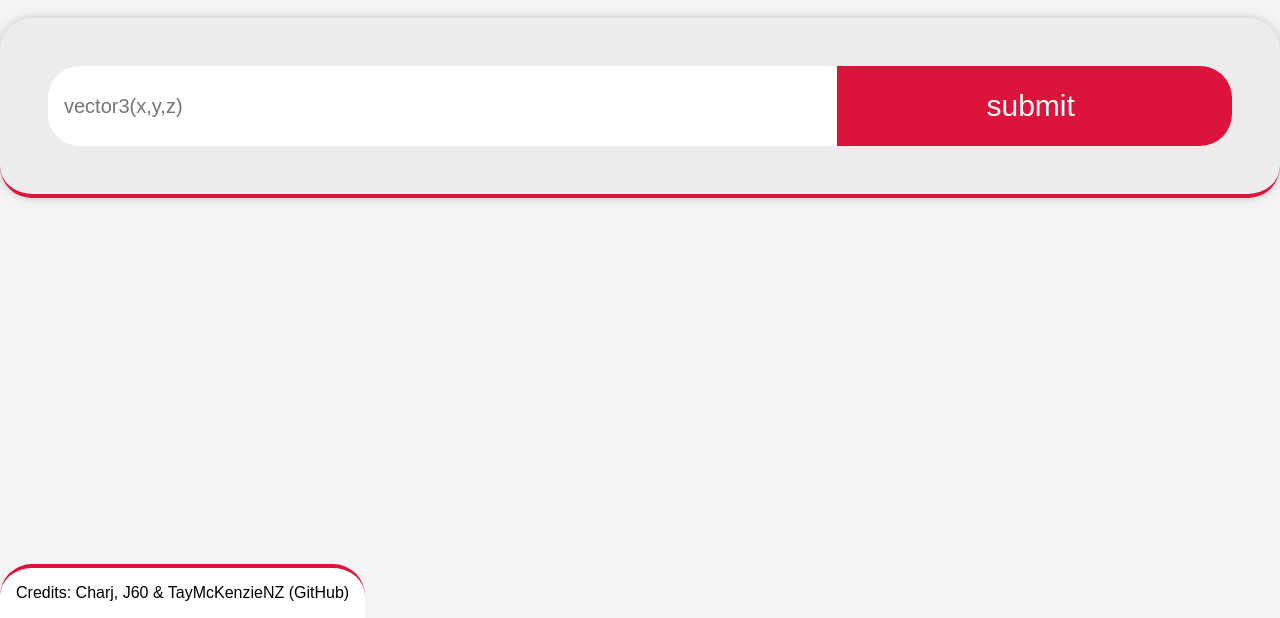
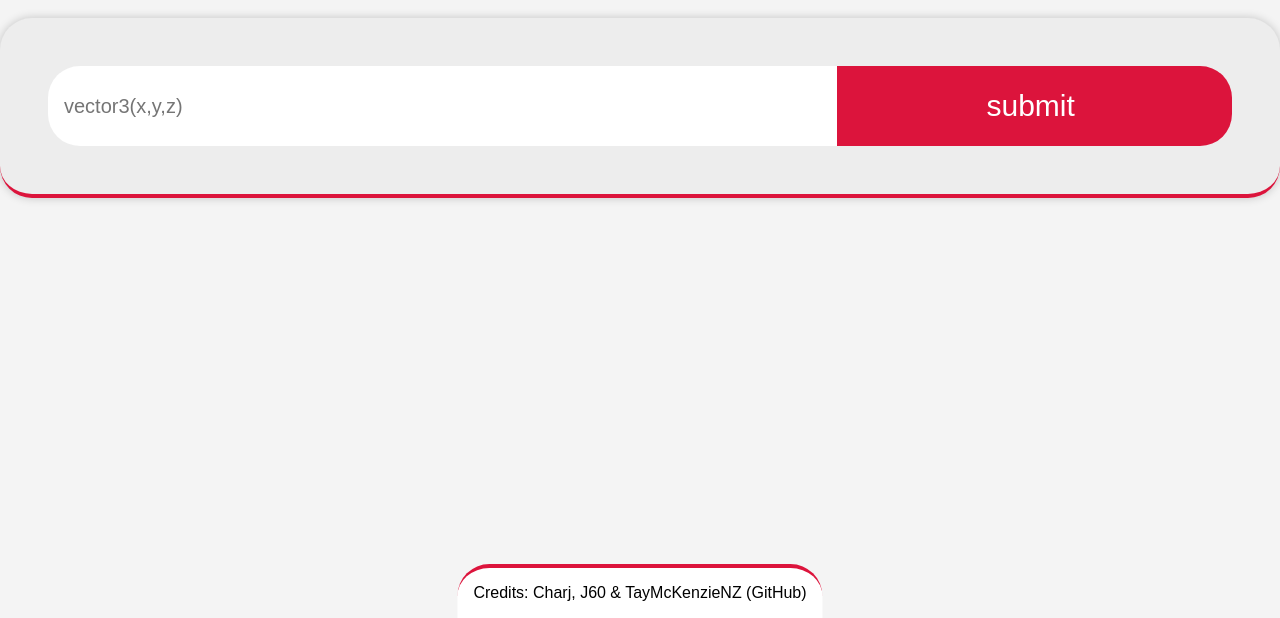
Before and after one commit to Jamie9192/FiveM-Sound-Emitter-Search, a plain HTML site: page EmitterSearch/index.html in a window 1280 px wide. Shown: the part 182-800 px from the top of the page. Drawn offline with nearby package versions, Linux system fonts and the light colour scheme.

Commit message:
margin actual fix

```diff
--- a/EmitterSearch/app.css
+++ b/EmitterSearch/app.css
@@ -72,9 +72,10 @@ background-color:white;
 border-radius: 2rem 2rem 0 0;
 border-top:solid 0.25rem #DC143C;
 bottom: 0vh;
-margin: 0 auto;
+left: 50%;
 padding: 1rem;
 position:fixed;
 text-align: center;
+transform: translateX(-50%);
 z-index: 9999;
  }
```
